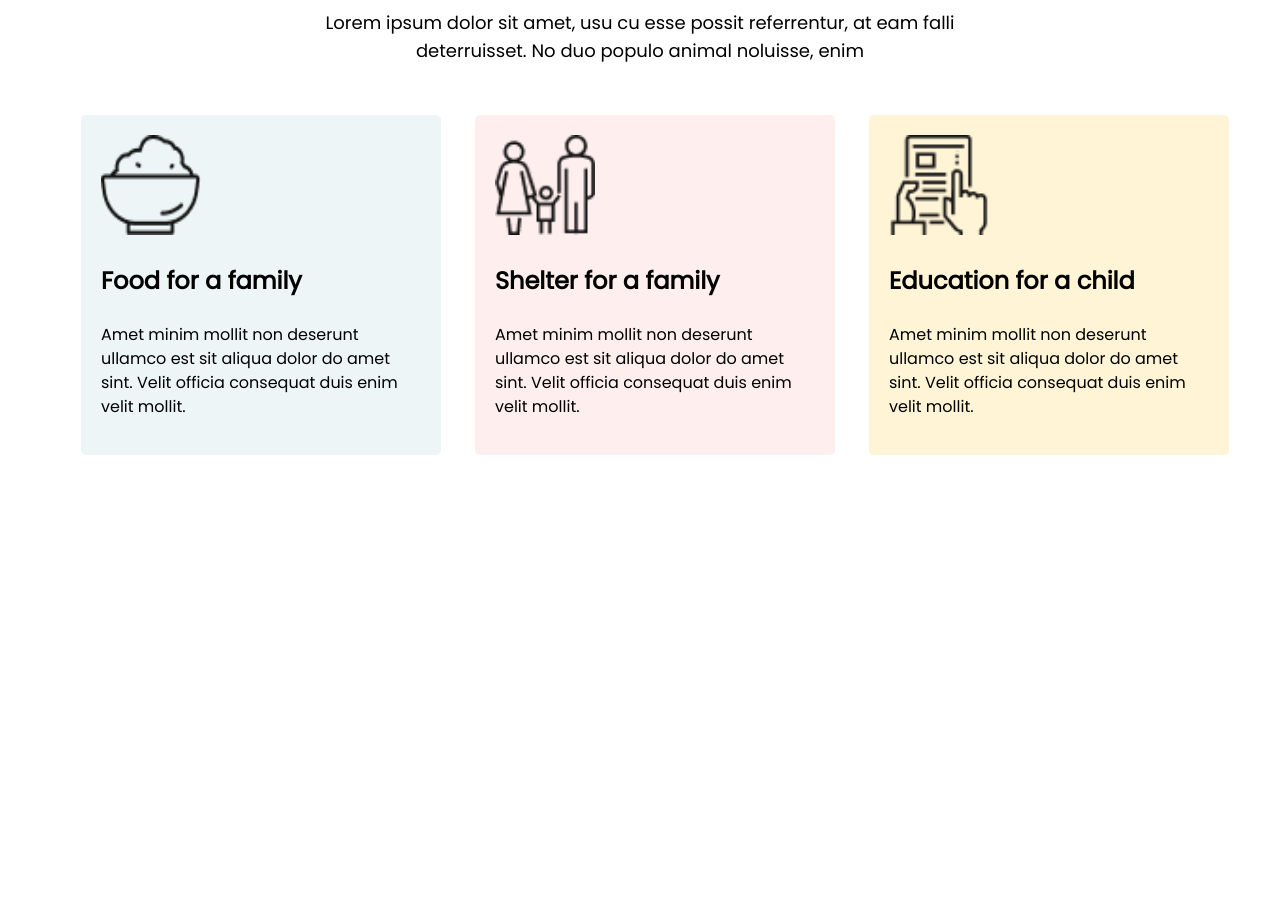
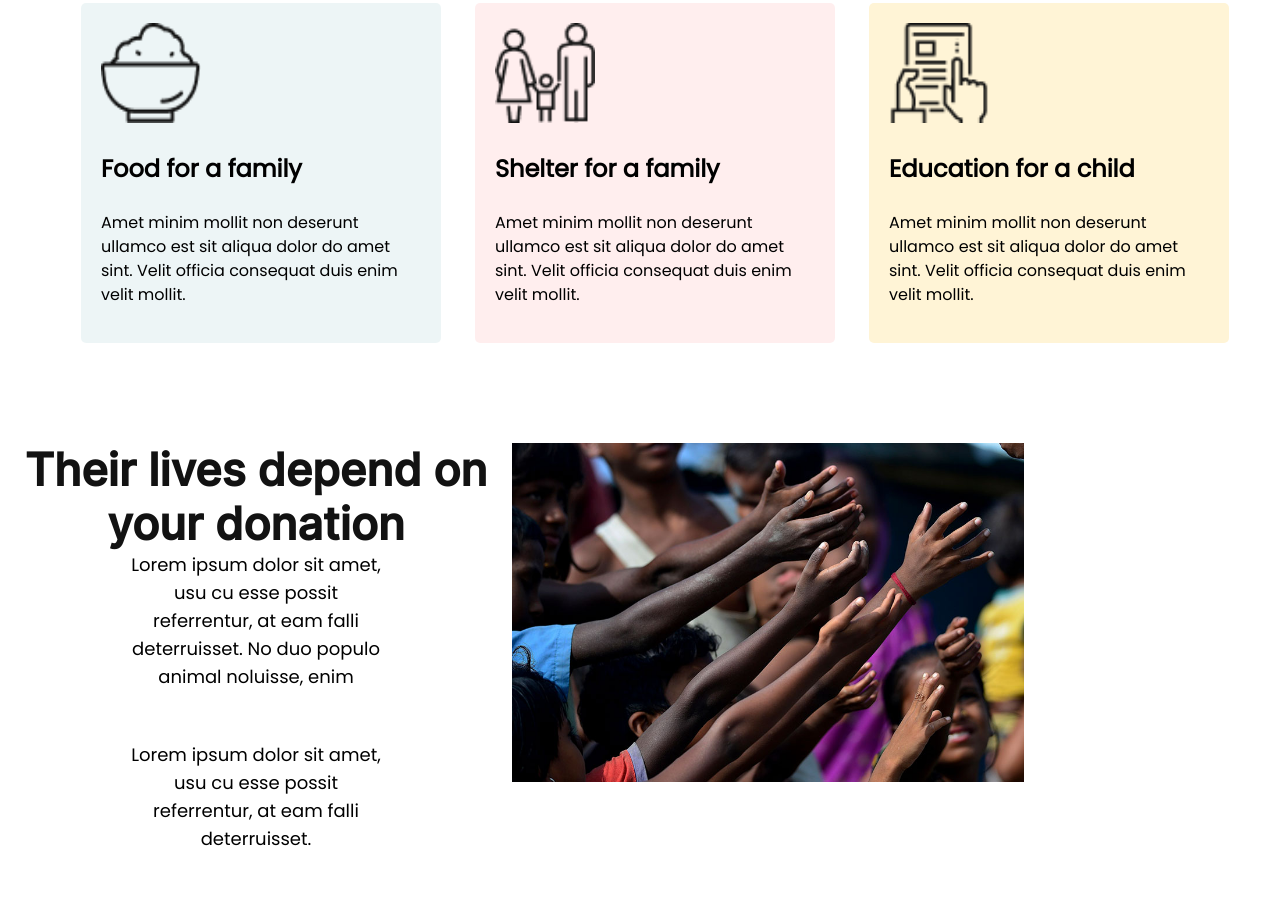
Before and after one commit to olindbinohidosee/assignment, a plain HTML site: page index.html in a window 1280 px wide. Shown: the part 1392-2295 px from the top of the page. Before the commit the page ends 1847 px from the top, so only its background shows below. Drawn offline with Linux system fonts and the light colour scheme; files whose address does not match are found by name.

Commit message:
section 4

```diff
--- a/css/style.css
+++ b/css/style.css
@@ -75,6 +75,7 @@ body
 }
 .common-h2
 {
+    margin:0 ;
     color: #121212;
     font-family: Inter-Medium;
     font-weight: 700;
@@ -202,3 +203,32 @@ body
     width: 100px;
     height: 100px;
 }
+.section-4
+{
+    display: flex;
+    margin-top: 100px;
+}
+.left h3
+{
+    margin-right: 0;
+}
+.left
+{
+    margin: 0;
+    display: inline-block;
+    text-align: center;
+    width: 40%;
+    margin: 0%;
+}
+.right
+{
+    text-align: center;
+    margin: 0;
+    display: inline-block;
+    width: 40%;
+}
+
+.right img
+{
+    width: 100%;
+}
--- a/index.html
+++ b/index.html
@@ -84,5 +84,16 @@
 
 
     </section>
+
+    <section class="section-4">
+        <div class="left">
+            <h3 class="common-h2 ">Their lives depend on your donation</h3>
+            <p class="common-p ">Lorem ipsum dolor sit amet, usu cu esse possit referrentur, at eam falli deterruisset. No duo populo animal noluisse, enim</p>
+            <p class="common-p ">Lorem ipsum dolor sit amet, usu cu esse possit referrentur, at eam falli deterruisset.</p>
+        </div>
+        <div class="right">
+            <img src="./images/donation13.jpg" alt="">
+        </div>
+    </section>
 </body>
 </html>
```
Also changed, not shown: images/icon/Frame-1.png (deleted), images/icon/food.png (deleted), images/icon/shelter.png (deleted).
